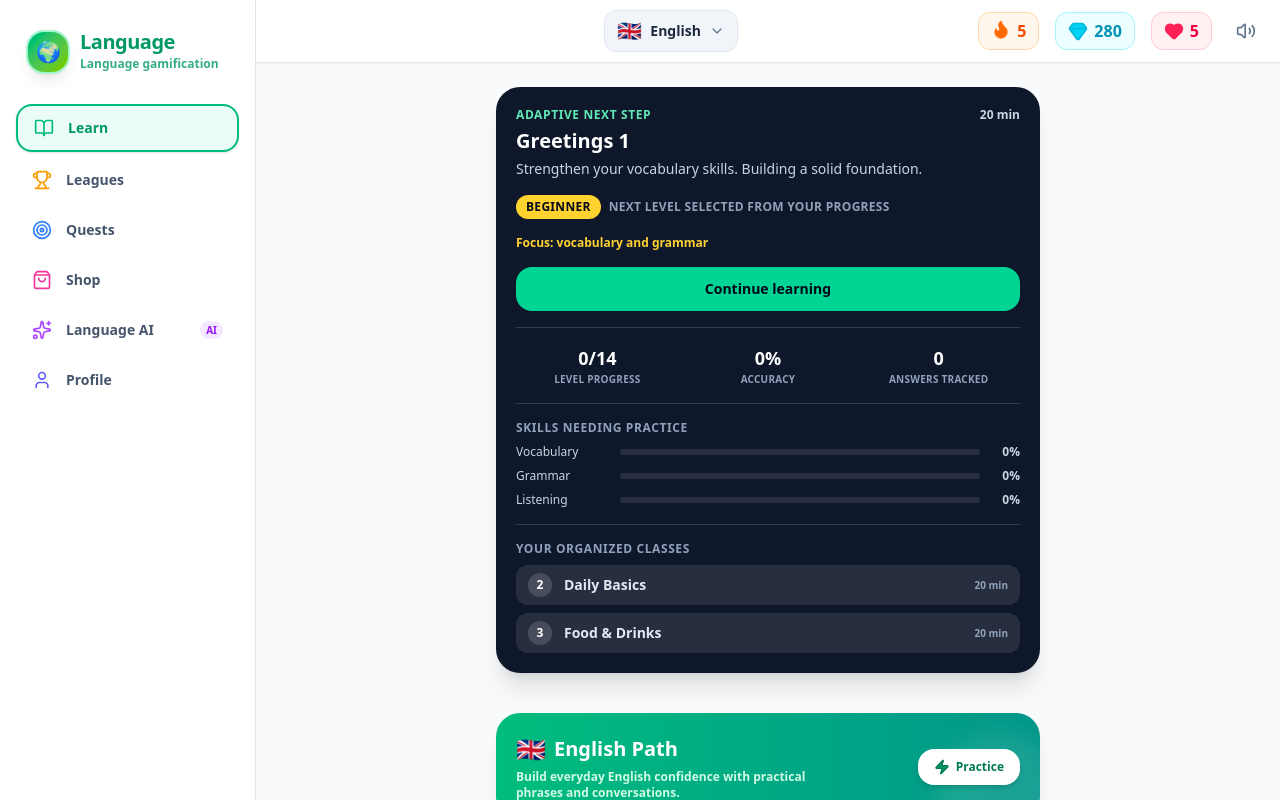
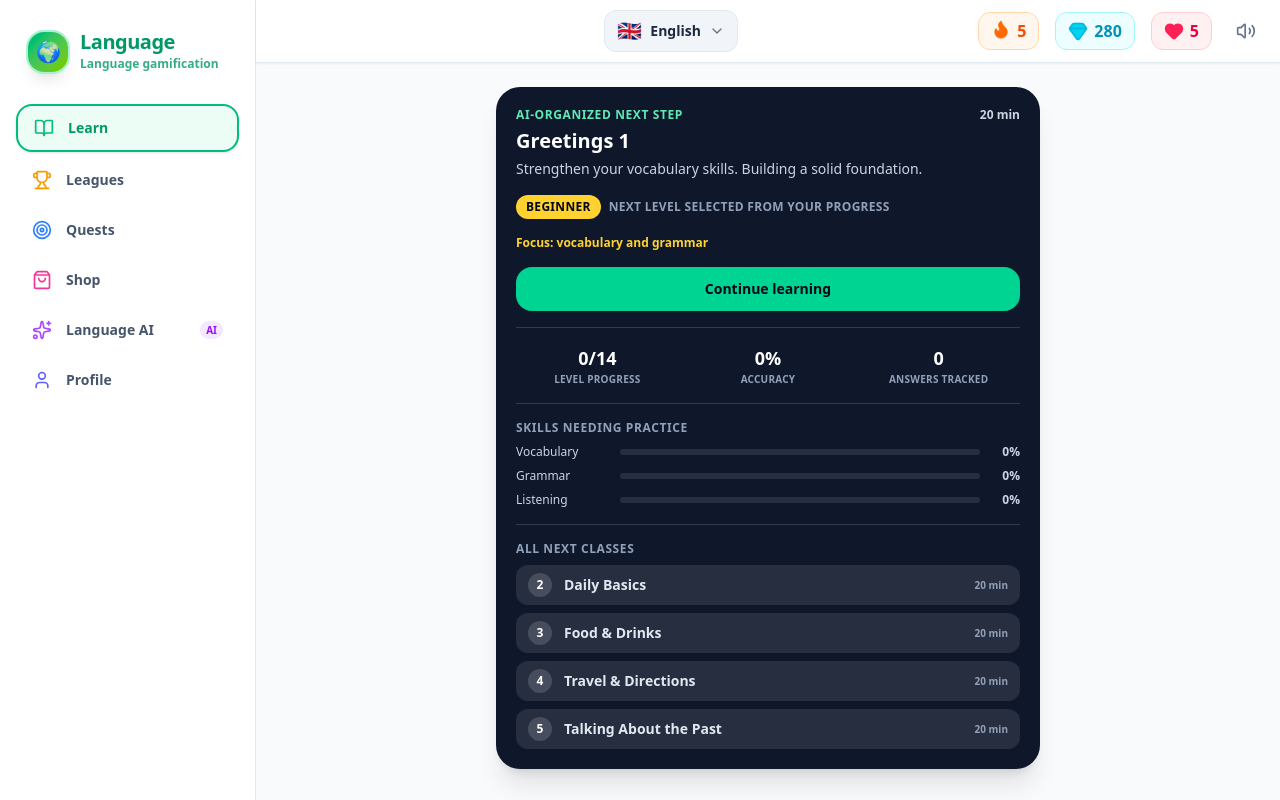
Before and after one commit to florentmolowayi-byte/flor, a React (Vite) app: page / in a window 1280 px wide. Shown: the top 800 px of the page. Built offline with nearby package versions, Linux system fonts and the light colour scheme.

Commit message:
Connect AI organized class queue

```diff
--- a/src/App.tsx
+++ b/src/App.tsx
@@ -18,6 +18,7 @@ import { RefillHeartsModal } from './components/RefillHeartsModal';
 import { LessonEngine } from './components/LessonEngine';
 import { useAdaptiveLearning } from './hooks/useAdaptiveLearning';
 import { getNextLesson, getNextLessonsSequence } from './utils/curriculumSequencingService';
+import { generatePersonalizedCurriculum } from './utils/curriculumAIService';
 
 const STORAGE_KEY = 'flor_app_user_state_v2';
 const LEGACY_STORAGE_KEY = 'flor_app_user_state_v1';
@@ -100,6 +101,7 @@ export default function App() {
   const [quests, setQuests] = useState(INITIAL_DAILY_QUESTS);
   const [achievements, setAchievements] = useState(INITIAL_ACHIEVEMENTS);
   const { learningProfile, recordExerciseCompletion } = useAdaptiveLearning(userState);
+  const [aiUpcomingLessons, setAiUpcomingLessons] = useState<Awaited<ReturnType<typeof generatePersonalizedCurriculum>> | null>(null);
 
   // Save userState to localStorage whenever modified
   useEffect(() => {
@@ -114,6 +116,24 @@ export default function App() {
   useEffect(() => {
     document.title = '';
   }, []);
+
+  useEffect(() => {
+    let isCurrent = true;
+
+    generatePersonalizedCurriculum(
+      LANGUAGES,
+      userState.currentLanguage,
+      userState.completedNodes,
+      learningProfile,
+      `${Object.values(userState.completedNodes).filter((stars) => stars > 0).length} lessons completed`,
+    ).then((curriculum) => {
+      if (isCurrent) setAiUpcomingLessons(curriculum);
+    });
+
+    return () => {
+      isCurrent = false;
+    };
+  }, [userState.currentLanguage, userState.completedNodes, learningProfile]);
 
   // Language Change
   const handleSelectLanguage = (id: LanguageId) => {
@@ -303,6 +323,7 @@ export default function App() {
     learningProfile,
     3,
   );
+  const organizedLessons = aiUpcomingLessons?.upcomingLessons || upcomingLessons;
 
   return (
     <div className="min-h-screen bg-slate-50 dark:bg-slate-950 text-slate-900 dark:text-slate-100 flex flex-col md:flex-row antialiased font-sans">
@@ -331,7 +352,7 @@ export default function App() {
               onStartPractice={() => handleSelectNode(`${userState.currentLanguage}-1-1`)}
               learningProfile={learningProfile}
               nextLesson={nextLesson}
-              upcomingLessons={upcomingLessons}
+              upcomingLessons={organizedLessons}
               onLessonSelected={handleSelectNode}
             />
           )}
--- a/src/components/PathView.tsx
+++ b/src/components/PathView.tsx
@@ -45,7 +45,7 @@ export const PathView: React.FC<PathViewProps> = ({
         <div className="bg-slate-900 rounded-3xl p-5 text-white shadow-xl space-y-4">
           <div className="flex items-start justify-between gap-4">
             <div>
-              <p className="text-xs font-black uppercase tracking-wider text-emerald-300">Adaptive next step</p>
+              <p className="text-xs font-black uppercase tracking-wider text-emerald-300">AI-organized next step</p>
               <h2 className="text-xl font-black mt-1">{nextLesson.title}</h2>
               <p className="text-sm text-slate-300 mt-1">{nextLesson.rationale}</p>
             </div>
@@ -96,7 +96,7 @@ export const PathView: React.FC<PathViewProps> = ({
           )}
           {upcomingLessons.length > 1 && (
             <div className="space-y-2 border-t border-white/15 pt-4">
-              <p className="text-xs font-black uppercase tracking-wider text-slate-400">Your organized classes</p>
+              <p className="text-xs font-black uppercase tracking-wider text-slate-400">All next classes</p>
               {upcomingLessons.slice(1).map((lesson, index) => (
                 <button
                   key={lesson.lessonId}
```
